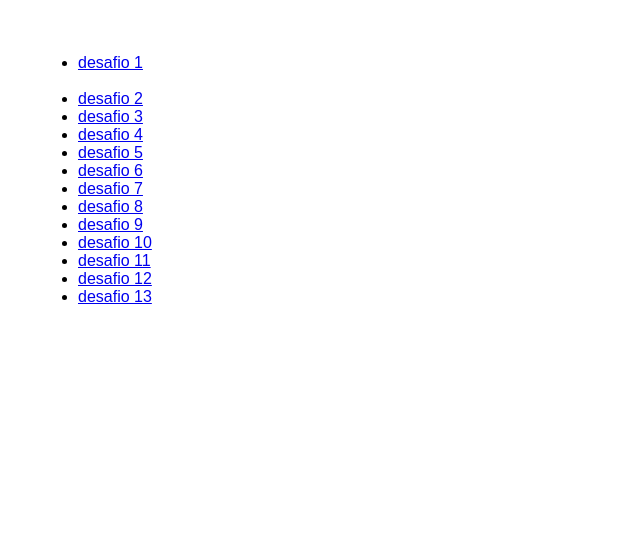
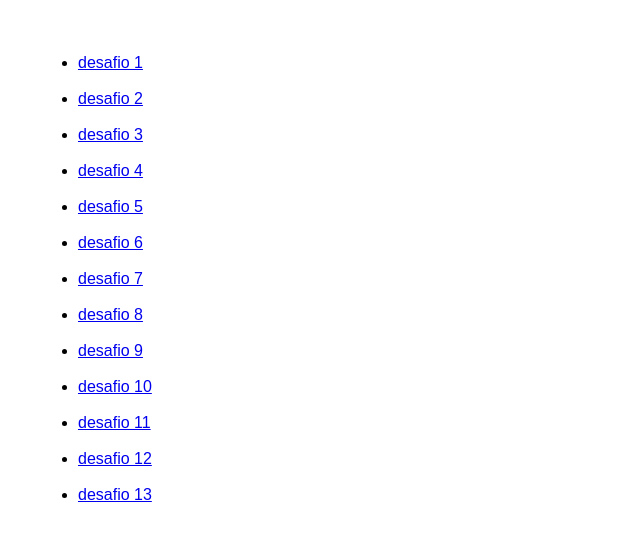
Before and after one commit to Keviny1234/131, a plain HTML site: page index.html in a window 1280 px wide. Shown: the whole page, without its empty margins (0-640 px from the left). Drawn offline with Linux system fonts and the light colour scheme.

Commit message:
Update index.html

```diff
--- a/index.html
+++ b/index.html
@@ -14,18 +14,18 @@
 
     <ul>
         <li><a href="indexanob.html"> desafio 1 </a></li> <br>
-    <li><a href="indexantesd.html"> desafio 2 </a></li>
-    <li><a href="indexbascara.html"> desafio 3 </a></li>
-    <li><a href="indexboasv.html"> desafio 4 </a></li>
-    <li><a href="indexmedida.html"> desafio 5 </a></li>
-    <li><a href="indexmoeda.html"> desafio 6 </a></li>
-    <li><a href="indextemper.html"> desafio 7 </a></li>
-    <li><a href="indexdesconto.html"> desafio 8 </a></li>
-    <li><a href="indexmsg.html"> desafio 9 </a></li>
-    <li><a href="indexpreco.html"> desafio 10 </a></li>
-    <li><a href="indexreajuste.html"> desafio 11 </a></li>
-    <li><a href="indexaluno.html"> desafio 12 </a></li>
-    <li><a href="indextroco.html"> desafio 13 </a></li>
+    <li><a href="indexantesd.html"> desafio 2 </a></li> <br>
+    <li><a href="indexbascara.html"> desafio 3 </a></li> <br>
+    <li><a href="indexboasv.html"> desafio 4 </a></li> <br>
+    <li><a href="indexmedida.html"> desafio 5 </a></li> <br>
+    <li><a href="indexmoeda.html"> desafio 6 </a></li> <br>
+    <li><a href="indextemper.html"> desafio 7 </a></li> <br>
+    <li><a href="indexdesconto.html"> desafio 8 </a></li> <br>
+    <li><a href="indexmsg.html"> desafio 9 </a></li> <br>
+    <li><a href="indexpreco.html"> desafio 10 </a></li> <br>
+    <li><a href="indexreajuste.html"> desafio 11 </a></li> <br>
+    <li><a href="indexaluno.html"> desafio 12 </a></li> <br>
+    <li><a href="indextroco.html"> desafio 13 </a></li> <br>
     </ul>
 </body>
 </html>
```
